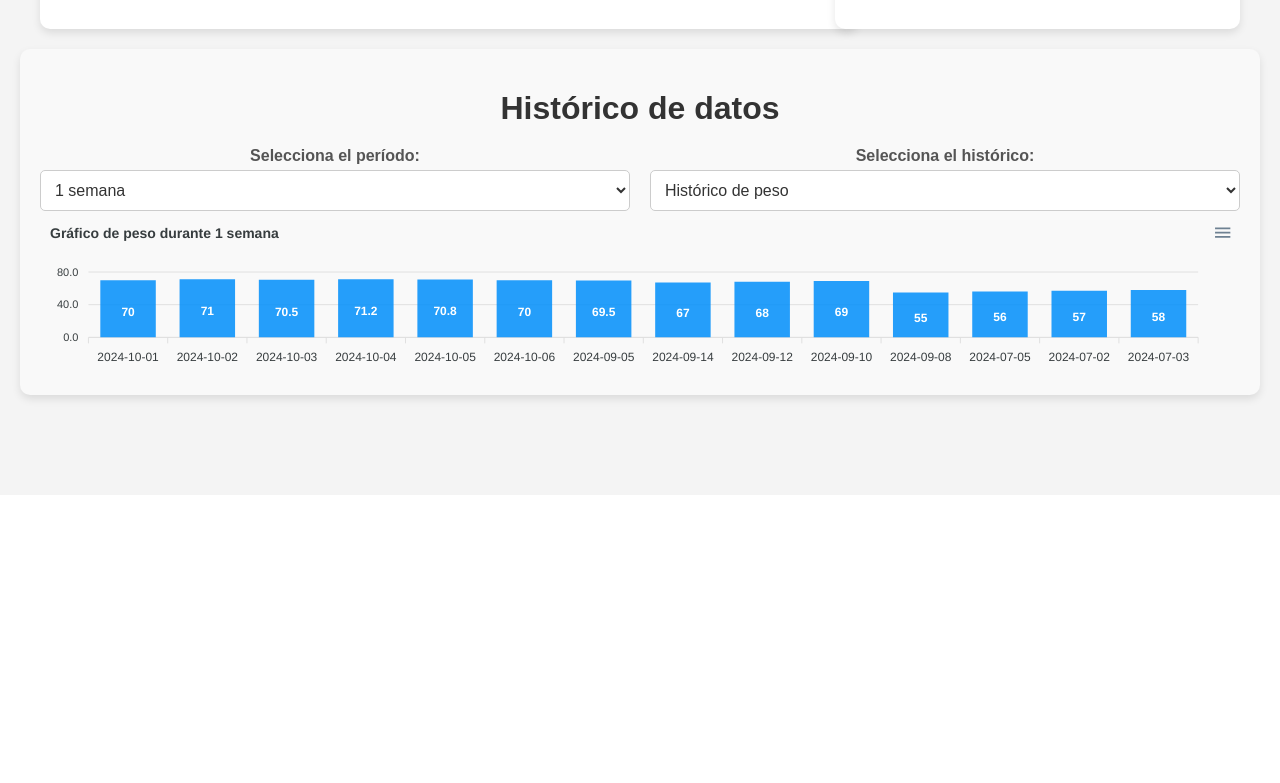
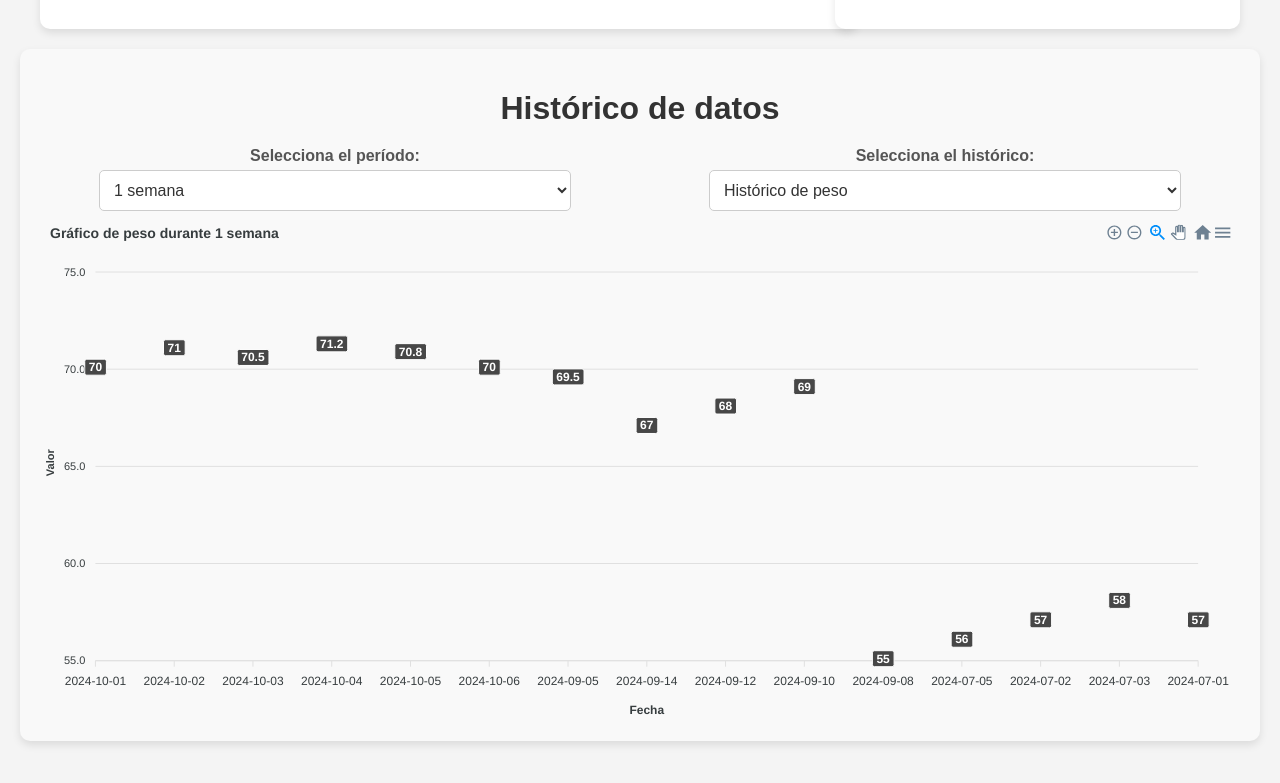
Before and after one commit to BrayanD17/Tercer-Proyecto-Web, a React (Create React App) app in the folder proyectosalud/: page / in a window 1280 px wide. Shown: the part 971-1754 px from the top of the page. Before the commit the page ends 1466 px from the top, so only its background shows below. Built offline with nearby package versions, Linux system fonts and the light colour scheme.

Commit message:
History graphic change

```diff
--- a/proyectosalud/src/components/ChartHistorical.jsx
+++ b/proyectosalud/src/components/ChartHistorical.jsx
@@ -1,32 +1,66 @@
-// ChartHistorical.jsx
 import React from "react";
 import Chart from 'react-apexcharts';
 
 const ChartHistorical = ({ data, tipo, title }) => {
+    // Configuración de la serie de datos
+    const seriesData = Array.isArray(data[0]?.value)
+        ? data.map(item => ({
+            name: item.name,
+            data: item.value.map((val, index) => ({ x: item.dates[index], y: val }))
+        }))
+        : [{
+            name: title,
+            data: data.map(item => ({ x: item.date, y: item.value }))
+        }];
+
     const chartOptions = {
         chart: {
             type: tipo,
+            height: 350,
+            zoom: {
+                enabled: true,
+            }
+        },
+        markers: {
+            size: 5,
+            hover: {
+                sizeOffset: 3
+            }
+        },
+        dataLabels: {
+            enabled: true,
+            style: {
+                colors: ['#333'],
+            },
         },
         xaxis: {
-            categories: data.map(item => item.date), // Suponiendo que los datos tienen la estructura [{ date, value }]
+            type: 'category', // Cambia 'datetime' por 'category'
+            categories: data.map(item => item.date), // Muestra solo las fechas con datos
+            title: {
+                text: 'Fecha',
+            }
+        },
+        yaxis: {
+            title: {
+                text: 'Valor',
+            }
         },
         title: {
             text: title,
             align: 'left',
         },
+        tooltip: {
+            shared: true,
+            intersect: false,
+        }
     };
-
-    const seriesData = [{
-        name: title,
-        data: data.map(item => item.value), // Extraer solo los valores para la serie
-    }];
 
     return (
         <div style={{ width: '100%', height: '100%' }}>
             <Chart
                 options={chartOptions}
                 series={seriesData}
-                type={tipo} // Usa el tipo que se pasa como propiedad
+                type={tipo}
                 height="100%"
                 width="100%"
             />
--- a/proyectosalud/src/components/DataHistorySection.jsx
+++ b/proyectosalud/src/components/DataHistorySection.jsx
@@ -1,13 +1,11 @@
-// DataHistory.jsx
 import React, { useState } from "react";
 import "../styles/DataHistorySection.css";
 import ChartHistorical from "./ChartHistorical";
 
 const DataHistory = () => {
     const [periodo, setPeriodo] = useState('1 semana');
-    const [tipoGrafico, setTipoGrafico] = useState('peso'); // Cambia a 'musculo', 'grasa', etc. según lo que necesites mostrar
+    const [tipoGrafico, setTipoGrafico] = useState('peso');
 
-    // Datos "quemados"
     const historicalDataStatic = {
         peso: [
           { date: "2024-10-01", value: 70 },
@@ -24,6 +22,11 @@ const DataHistory = () => {
           { date: "2024-07-05", value: 56},
           { date: "2024-07-02", value: 57 },
           { date: "2024-07-03", value: 58},
+          { date: "2024-07-01", value: 57 },
+          { date: "2024-07-03", value: 58},
+          { date: "2024-07-01", value: 57 },
+          { date: "2024-07-03", value: 58},
+          { date: "2024-07-01", value: 57 },
         ],
         musculo: [
           { date: "2024-10-01", value: 25 },
@@ -62,7 +65,7 @@ const DataHistory = () => {
           { date: "2024-10-07", value: 9000 },
         ],
         ejercicio: [
-          { date: "2024-10-01", value: 30 }, // minutos de ejercicio
+          { date: "2024-10-01", value: 30 },
           { date: "2024-10-02", value: 45 },
           { date: "2024-10-03", value: 60 },
           { date: "2024-10-04", value: 50 },
@@ -103,13 +106,11 @@ const DataHistory = () => {
                 </div>
             </div>
             <div className="historical-chart">
-                <div>
-
-                </div>
+                 {/*Verificar cual tipo de grafico es mejor usar (se debe modificar y ver como se van a mostrar el historico de agua y ejercicios)*/}
                 {historicalDataStatic[tipoGrafico] && (
                     <ChartHistorical
                         data={historicalDataStatic[tipoGrafico]}
-                        tipo={tipoGrafico === "peso" ? "bar" : tipoGrafico === "musculo" ? "bar" : "bar"} // Ajusta el tipo de gráfico
+                        tipo={tipoGrafico === "peso" ? "line" : tipoGrafico === "musculo" ? "area" :tipoGrafico === "grasa" ? "line": "bar"}
                         title={`Gráfico de ${tipoGrafico} durante ${periodo}`}
                     />
                 )}
--- a/proyectosalud/src/styles/DataHistorySection.css
+++ b/proyectosalud/src/styles/DataHistorySection.css
@@ -32,7 +32,7 @@
 }
 
 .select-period select, .select-graphic select {
-    width: 100%;
+    width: 80%;
     padding: 10px;
     border: 1px solid #ccc;
     border-radius: 5px;
@@ -46,3 +46,7 @@
     outline: none;
     box-shadow: 0 0 5px rgba(0, 123, 255, 0.5);
 }
+
+.historical-chart{
+   height: 500px;
+}
```
Also changed, not shown: proyectosalud/src/components/h.jsx (+49 -0 lines).
